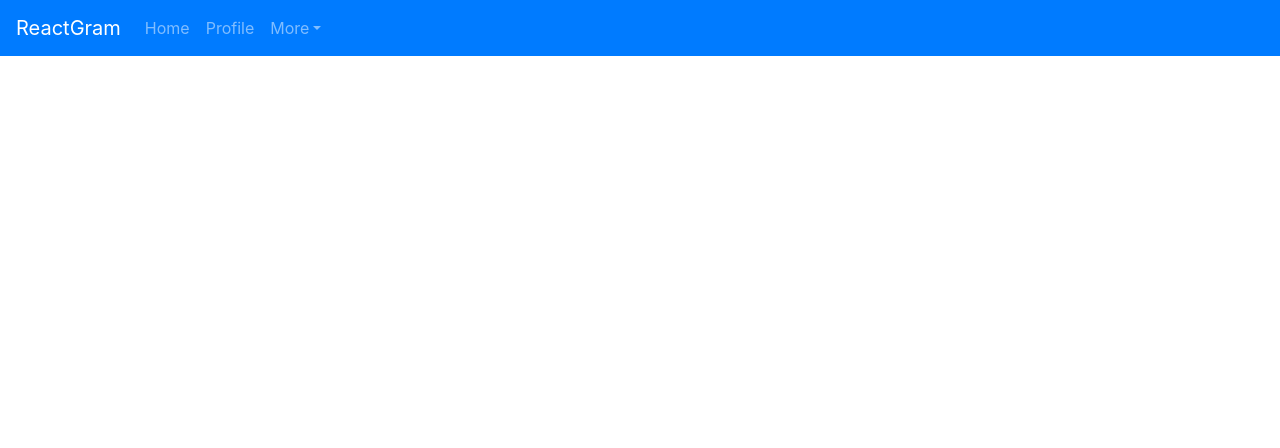
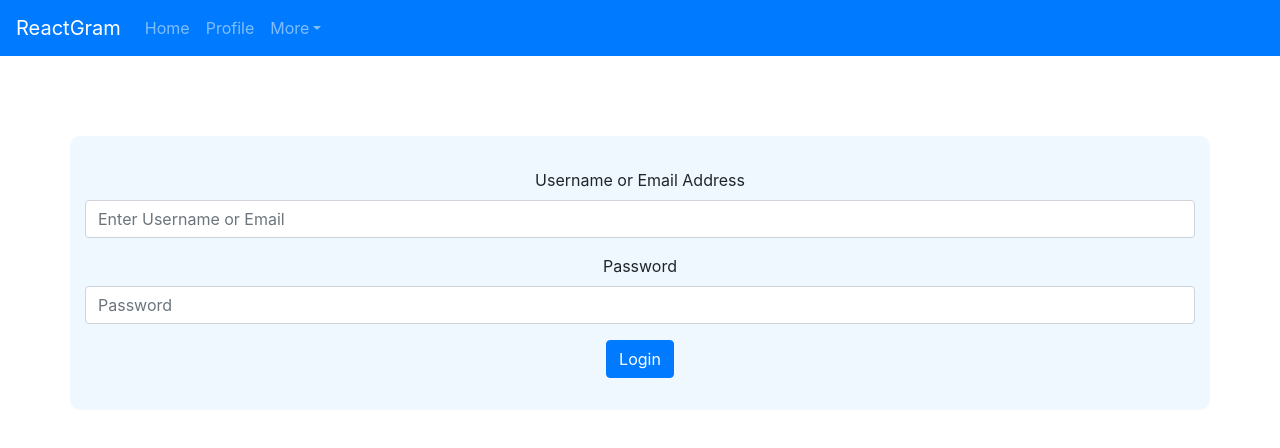
Before and after one commit to omaribrown/React-Photo-App, a React (Create React App) app in the folder react-photo-app/: page / in a window 1280 px wide. Shown: the top 448 px of the page. Built offline with nearby package versions, Linux system fonts and the light colour scheme.

Commit message:
completed login css

```diff
--- a/react-photo-app/src/App.js
+++ b/react-photo-app/src/App.js
@@ -2,12 +2,14 @@ import React from 'react';
 // import logo from './logo.svg';
 import './App.css';
 import NavBar from './Components/NavBar'
+import Login from './Components/Login'
 import 'bootstrap/dist/css/bootstrap.min.css';
 
 function App() {
   return (
     <div className="App">
       <NavBar />
+      <Login />
     </div>
   );
 }
--- a/react-photo-app/src/Components/Login.jsx
+++ b/react-photo-app/src/Components/Login.jsx
@@ -1,13 +1,38 @@
 import React from 'react';
-
+import Form from 'react-bootstrap/Form'
+import Button from 'react-bootstrap/Button'
+import Container from 'react-bootstrap/Container'
+import Row from 'react-bootstrap/Row'
+import Col from 'react-bootstrap/Col'
+import './Styles/Login.css'
 
 export default class Login extends React.Component {
 
     render() {
         return (
             <div>
-
+                <Container className='login-container'>
+                    <Row>
+                        <Col>
+                            <Form>
+                                <Form.Group controlId='formGroupEmail'>
+                                    <Form.Label>Username or Email Address</Form.Label>
+                                    <Form.Control type='email' placeholder='Enter Username or Email' className='form-box'/>
+                                </Form.Group>
+                                <Form.Group controlId='formGroupPassword'>
+                                    <Form.Label>Password</Form.Label>
+                                    <Form.Control type='password' placeholder='Password' className='form-box'/>
+                                </Form.Group>
+                                <Button variant='primary' type='submit'>
+                                    Login
+                                </Button>
+                            </Form>
+                        </Col>
+                    </Row>
+                </Container>
             </div>
         )
     }
 }
+
+// HARD TO DO
--- /dev/null
+++ b/react-photo-app/src/Components/Styles/Login.css
@@ -0,0 +1,14 @@
+.login-container {
+    /* width: 500px; */
+    /* height: 500px; */
+    padding-top: 2em;
+    padding-bottom: 2em;
+    margin-top: 5em;
+    /* border: 2px solid rgb(21,122,246); */
+    border-radius: 10px;
+    background-color: aliceblue;
+}
+
+.form-box {
+    /* width: 20%; */
+}
```
